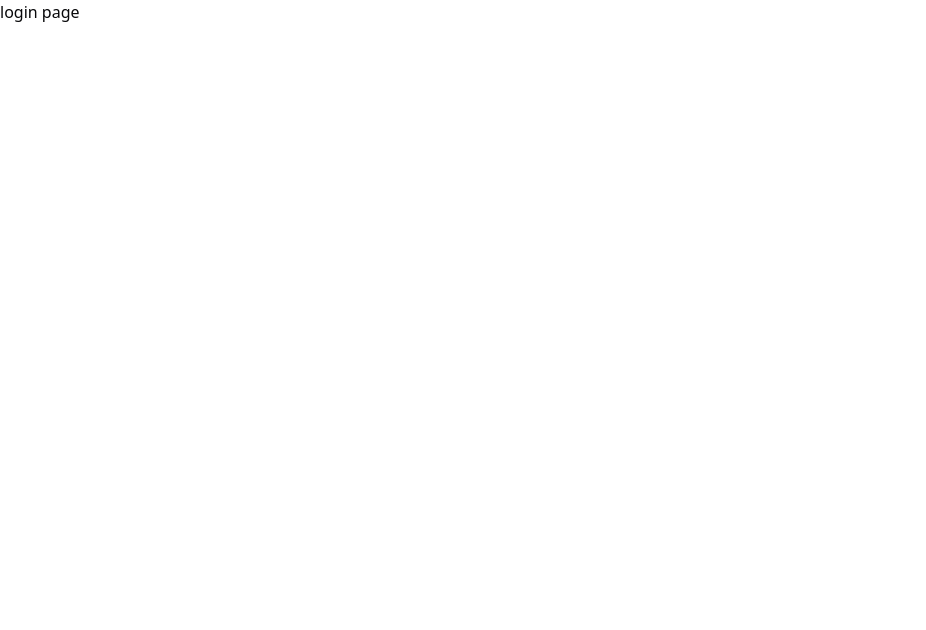
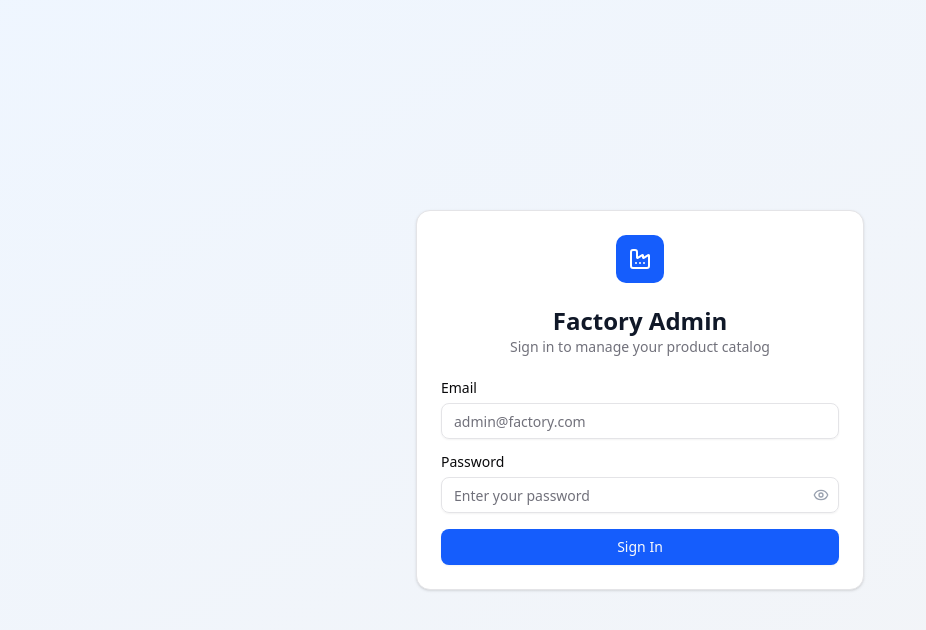
Before and after one commit to Yranshevare/Catalogue_website, a Next.js app in the folder AdminDashbord/: page / in a window 1280 px wide. Shown: the top 630 px of the page, without its empty margins (0-926 px from the left). Built offline with nearby package versions, Linux system fonts and the light colour scheme.

Commit message:
add login page

```diff
--- a/AdminDashbord/src/app/(Frontend)/page.tsx
+++ b/AdminDashbord/src/app/(Frontend)/page.tsx
@@ -1,7 +1,101 @@
-import Image from "next/image";
+"use client"
 
-export default function Home() {
+import type React from "react"
+import axios from "axios"
+import { useState } from "react"
+import { Button } from "@/components/ui/button"
+import { Card, CardContent, CardDescription, CardHeader, CardTitle } from "@/components/ui/card"
+import { Input } from "@/components/ui/input"
+import { Label } from "@/components/ui/label"
+import { Eye, EyeOff, Factory } from "lucide-react"
+
+export default function LoginPage() {
+  const [showPassword, setShowPassword] = useState(false)
+  const [email, setEmail] = useState("")
+  const [password, setPassword] = useState("")
+
+  const handleLogin = (e: React.FormEvent) => {
+    e.preventDefault()
+    // Simulate login - in real app, this would authenticate
+    if (email && password) {
+      window.location.href = "/dashboard"
+    }
+  }
+
+  /* const handleLogin = async (e: React.FormEvent) => {
+    e.preventDefault()
+    setError("")
+    try {
+      const response = await axios.post("http://localhost:5000/api/login", {
+        email,
+        password,
+      })
+      if (response.status === 200) {
+        console.log("Login successful:", response.data)
+        window.location.href = "/dashboard"
+      }
+    } catch (err: any) {
+      console.error("Login error:", err)
+      setError(err?.response?.data?.message || "Login failed. Please try again.")
+    }
+  }*/
   return (
-    <div>login page</div>
-  );
+    <div className="min-h-screen bg-gradient-to-br from-blue-50 to-gray-100 flex items-center justify-center p-4">
+      <Card className="w-full max-w-md">
+        <CardHeader className="text-center space-y-4">
+          <div className="mx-auto w-12 h-12 bg-blue-600 rounded-lg flex items-center justify-center">
+            <Factory className="w-6 h-6 text-white" />
+          </div>
+          <div>
+            <CardTitle className="text-2xl font-bold text-gray-900">Factory Admin</CardTitle>
+            <CardDescription>Sign in to manage your product catalog</CardDescription>
+          </div>
+        </CardHeader>
+        <CardContent>
+          <form onSubmit={handleLogin} className="space-y-4">
+            <div className="space-y-2">
+              <Label htmlFor="email">Email</Label>
+              <Input
+                id="email"
+                type="email"
+                placeholder="admin@factory.com"
+                value={email}
+                onChange={(e) => setEmail(e.target.value)}
+                required
+              />
+            </div>
+            <div className="space-y-2">
+              <Label htmlFor="password">Password</Label>
+              <div className="relative">
+                <Input
+                  id="password"
+                  type={showPassword ? "text" : "password"}
+                  placeholder="Enter your password"
+                  value={password}
+                  onChange={(e) => setPassword(e.target.value)}
+                  required
+                />
+                <Button
+                  type="button"
+                  variant="ghost"
+                  size="sm"
+                  className="absolute right-0 top-0 h-full px-3 py-2 hover:bg-transparent"
+                  onClick={() => setShowPassword(!showPassword)}
+                >
+                  {showPassword ? (
+                    <EyeOff className="h-4 w-4 text-gray-400" />
+                  ) : (
+                    <Eye className="h-4 w-4 text-gray-400" />
+                  )}
+                </Button>
+              </div>
+            </div>
+            <Button type="submit" className="w-full bg-blue-600 hover:bg-blue-700">
+              Sign In
+            </Button>
+          </form>
+        </CardContent>
+      </Card>
+    </div>
+  )
 }
```
